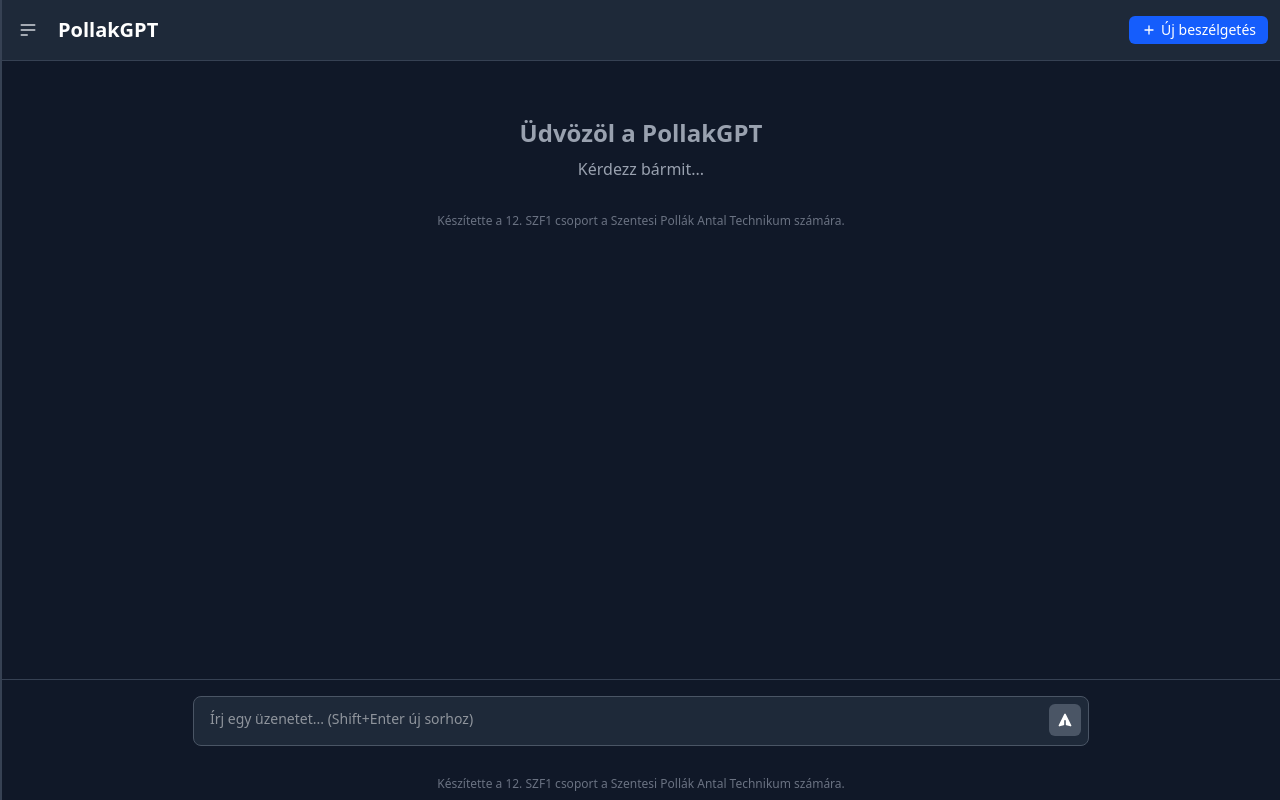
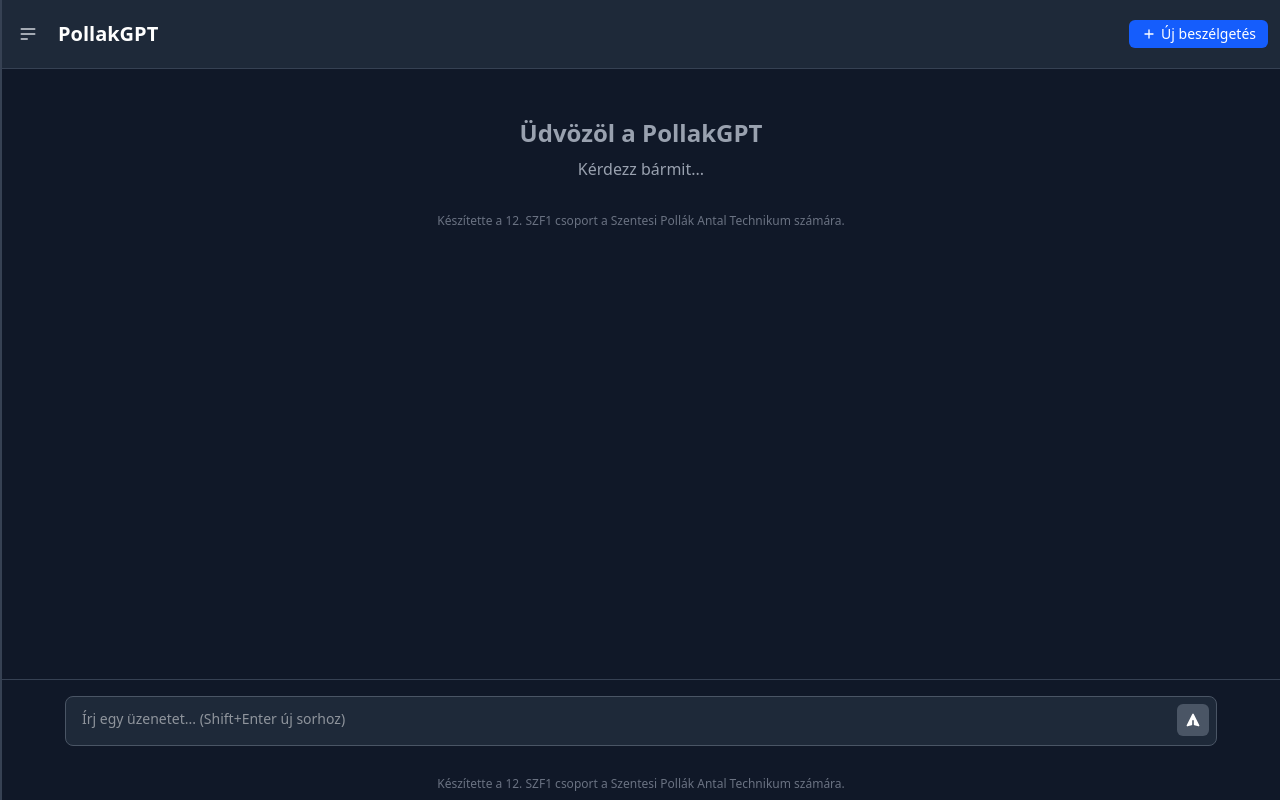
Before and after one commit to pollak-projects/pollakgpt, a Next.js app: page / in a window 1280 px wide. Built offline with nearby package versions, Linux system fonts and the light colour scheme.

Commit message:
feat: Improve layout and styling across ChatHeader, ChatHistory, ChatInput, MessageDisplay, and Home components for better responsiveness

```diff
--- a/src/app/components/ChatHeader.tsx
+++ b/src/app/components/ChatHeader.tsx
@@ -14,7 +14,7 @@ export default function ChatHeader({
   startNewChat,
 }: ChatHeaderProps) {
   return (
-    <header className="bg-gray-800 py-3 px-2 sm:p-3 text-white flex justify-between items-center border-b border-gray-700">
+    <header className="bg-gray-800 py-4 px-2 sm:px-3 text-white flex justify-between items-center border-b border-gray-700">
       <div className="flex items-center">
         <button
           onClick={() => setIsHistoryOpen(!isHistoryOpen)}
--- a/src/app/components/ChatHistory.tsx
+++ b/src/app/components/ChatHistory.tsx
@@ -50,11 +50,11 @@ export default function ChatHistory({
         isHistoryOpen
           ? "w-full sm:w-80 md:w-96 lg:w-[22rem] fixed sm:relative z-20"
           : "w-0"
-      } bg-gray-800 transition-all duration-300 overflow-hidden h-full sm:border-r-2 sm:border-gray-700`}
+      } bg-gray-800 transition-all duration-300 overflow-hidden h-full`}
     >
       {" "}
       <div className="flex flex-col h-full">
-        <div className="py-3 px-3 border-b border-gray-700 flex justify-between items-center">
+        <div className="py-4 px-3 border-b border-gray-700 flex justify-between items-center">
           <h2 className="text-xl sm:text-lg font-semibold text-white">
             Előzmények
           </h2>{" "}
--- a/src/app/components/ChatInput.tsx
+++ b/src/app/components/ChatInput.tsx
@@ -31,7 +31,10 @@ export default function ChatInput({
   }, [input]);
   return (
     <div className="border-t border-gray-700 p-3 sm:p-4">
-      <form onSubmit={handleSubmit} className="max-w-4xl mx-auto">
+      <form
+        onSubmit={handleSubmit}
+        className="max-w-4xl lg:max-w-5xl xl:max-w-6xl 2xl:max-w-7xl mx-auto"
+      >
         <div className="relative">
           <textarea
             ref={textareaRef}
--- a/src/app/components/MessageDisplay.tsx
+++ b/src/app/components/MessageDisplay.tsx
@@ -27,9 +27,9 @@ export default function MessageDisplay({
 
   return (
     <div className="flex-1 overflow-auto p-3 sm:p-4">
-      <div className="max-w-4xl mx-auto space-y-4">
+      <div className="max-w-4xl lg:max-w-5xl xl:max-w-6xl 2xl:max-w-7xl mx-auto space-y-4">
         {messages.length === 0 ? (
-          <div className="text-center text-gray-400 mt-6 sm:mt-10">
+          <div className="text-center text-gray-400 mt-4 sm:mt-8">
             <h2 className="text-xl sm:text-2xl font-bold mb-2">
               Üdvözöl a PollakGPT
             </h2>
--- a/src/app/page.tsx
+++ b/src/app/page.tsx
@@ -108,7 +108,7 @@ export default function Home() {
         deleteChatSession={deleteChatSession}
         startNewChat={handleStartNewChat}
       />{" "}
-      <div className="flex flex-col flex-1 w-full transition-all">
+      <div className="flex flex-col flex-1 w-full transition-all sm:border-l-2 sm:border-gray-700">
         <ChatHeader
           isHistoryOpen={isHistoryOpen}
           setIsHistoryOpen={setIsHistoryOpen}
@@ -127,9 +127,11 @@ export default function Home() {
           isLoading={isLoading}
           handleSubmit={handleSubmit}
         />{" "}
-        <div className="text-center text-xs text-gray-500 py-2">
-          Készítette a 12. SZF1 csoport a Szentesi Pollák Antal Technikum
-          számára.
+        <div className="py-2">
+          <div className="max-w-4xl lg:max-w-5xl xl:max-w-6xl 2xl:max-w-7xl mx-auto text-center text-xs text-gray-500">
+            Készítette a 12. SZF1 csoport a Szentesi Pollák Antal Technikum
+            számára.
+          </div>
         </div>
       </div>{" "}
       <PromptConfigPopup
```
